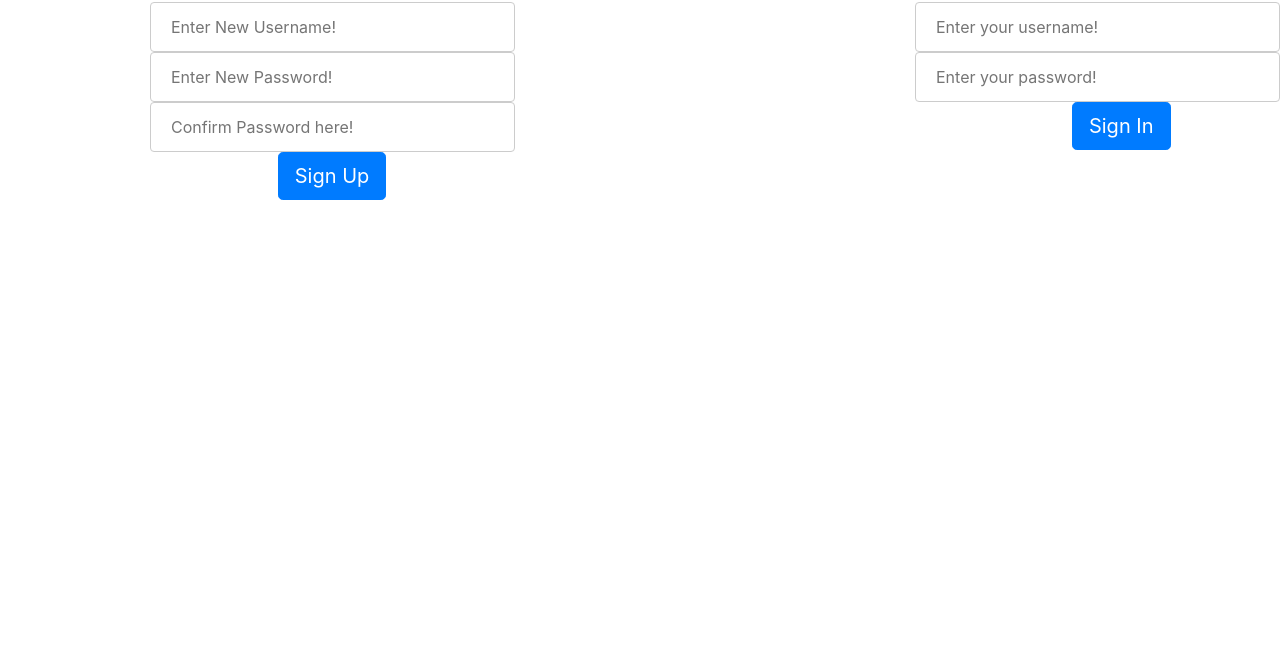
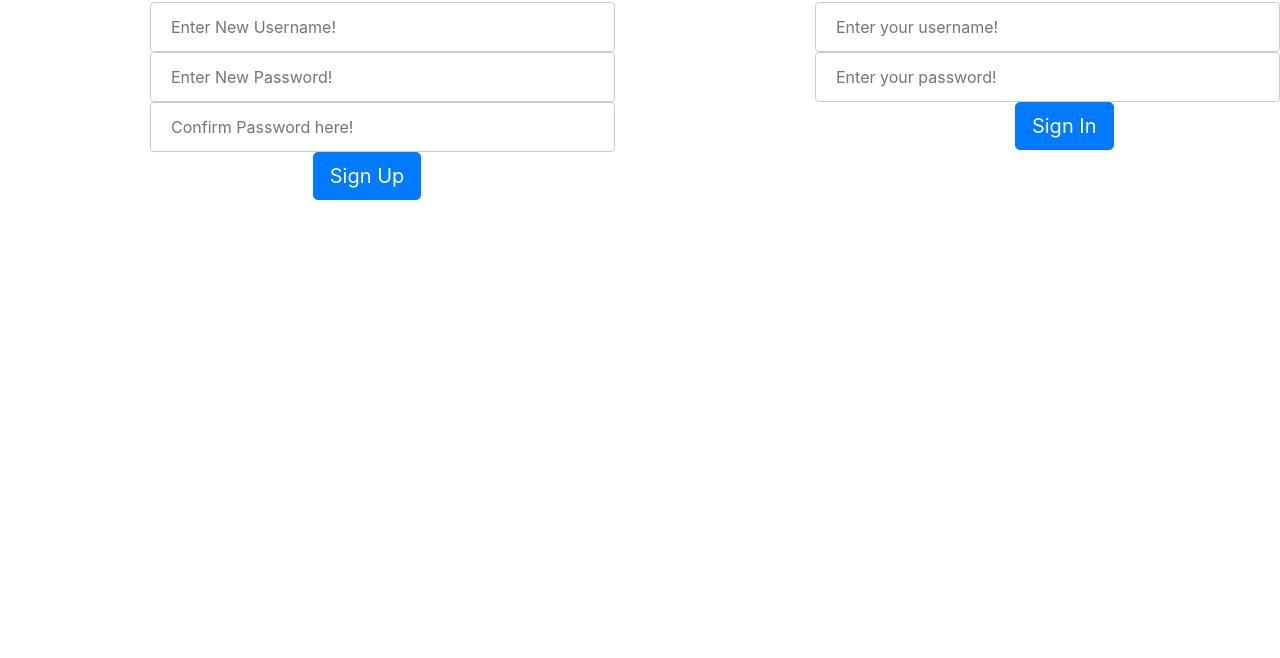
Before and after one commit to andrewbarron/Andrews-tic-tac-toe, a website built with webpack: page index.html in a window 1280 px wide. Shown: the part 142-800 px from the top of the page. Built offline with nearby package versions, Linux system fonts and the light colour scheme.

Commit message:
Post project
.

```diff
--- a/assets/scripts/auth/ui.js
+++ b/assets/scripts/auth/ui.js
@@ -41,6 +41,7 @@ const signOutSuccess = function () {
 }
 
 const getGamesSuccess = function (response) {
+  $('#message').show()
   $('#message').text(`You've played ${response.games.length} games!`)
   $('.authenticated').hide()
   $('#return-btn').show()
--- a/assets/scripts/games/game-events.js
+++ b/assets/scripts/games/game-events.js
@@ -24,7 +24,6 @@ const onCreateGame = function (event) {
 const onGameUpdate = function (event) {
   event.preventDefault()
   const data = event.target
-  console.log(data)
   if (data.classList.contains('x')) {
     alert('warning, spot taken')
   } else if (data.classList.contains('circle')) {
--- a/assets/scripts/games/game-ui.js
+++ b/assets/scripts/games/game-ui.js
@@ -80,7 +80,7 @@ const updateSuccess = function (response, currentClass) {
 }
 
 const error = function (error) {
-  $('message').text('FailFish ' + error.responseJSON.message)
+  $('message').text('Fail ' + error.responseJSON.message)
 }
 
 module.exports = {
--- a/assets/styles/index.scss
+++ b/assets/styles/index.scss
@@ -3,6 +3,10 @@
 h1 , #message, #turn, #return-btn {
   display: flex;
   justify-content: center;
+}
+
+#message {
+  color: blue;
 }
 
 .unauthenticated {
@@ -25,12 +29,12 @@ h1 , #message, #turn, #return-btn {
 }
 
 #sign-in {
-  margin-left: 400px;
+  margin-left: 200px;
   height: 300px;
   width: 500px;
 }
 
-input[type=text] {
+input[type=text], input[type=password] {
   width: 100%;
   padding: 12px 20px;
   border: 1px solid #ccc;
--- a/index.html
+++ b/index.html
@@ -43,10 +43,10 @@
         <h1>Glad to have you!</h1>
         <input placeholder="Enter New Username!" type="text" name="credentials[email]" />
 
-        <input placeholder="Enter New Password!" type="text" name="credentials[password]" />
+        <input placeholder="Enter New Password!" type="password" name="credentials[password]" />
 
 
-        <input placeholder="Confirm Password here!" type="text"
+        <input placeholder="Confirm Password here!" type="password"
         name="credentials[password_confirmation]"
         />
         <button class="btn btn-primary btn-lg" id="signUpbtn" type="submit">Sign Up</button>
@@ -61,7 +61,7 @@
           />
           <input
             placeholder="Enter your password!"
-            type="text"
+            type="password"
             name="credentials[password]"
           />
           <button class="btn btn-primary btn-lg" id="signInbtn" type="submit">Sign In</button>
```
Also changed, not shown: README.md.
